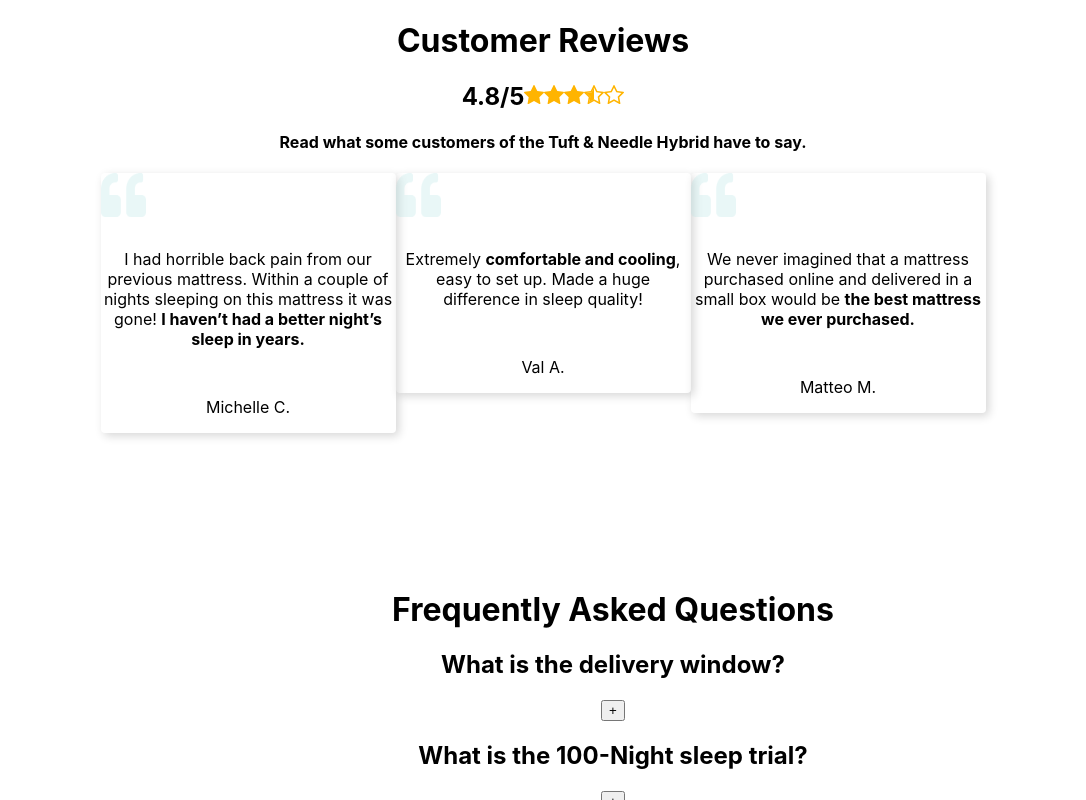
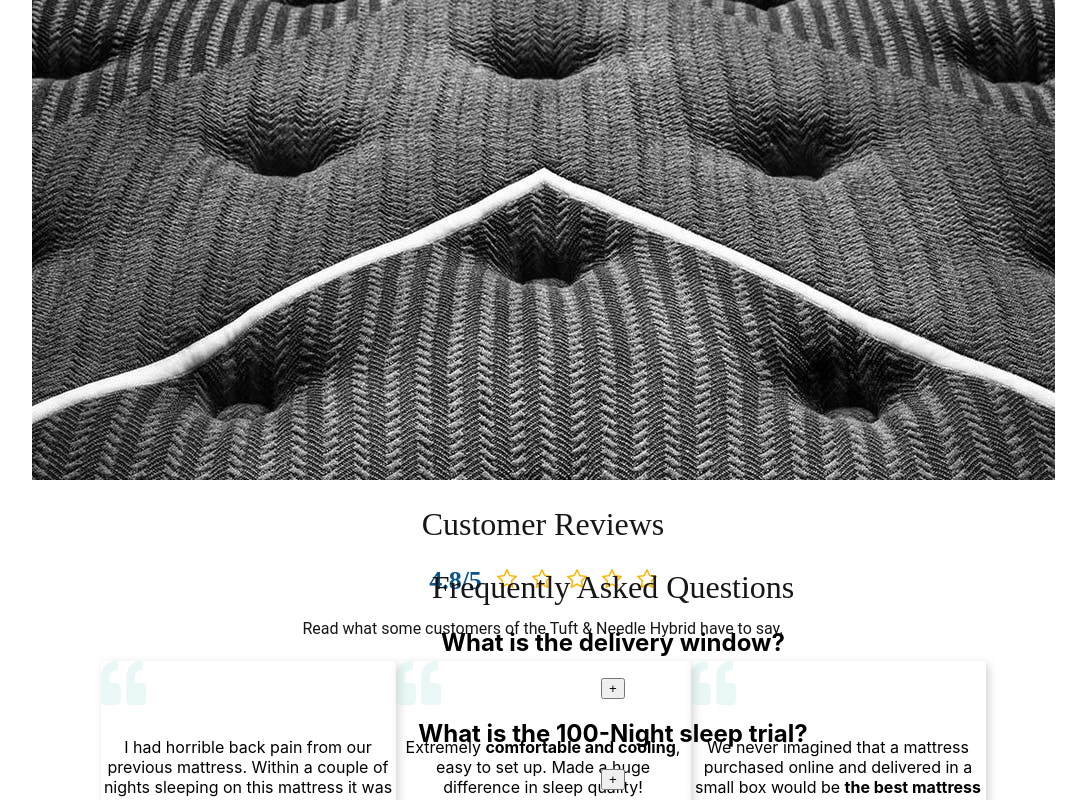
Before and after one commit to oliverfeher/takehome, a React (Create React App) app: page / in a window 1280 px wide. Shown: the top 800 px of the page, without its empty margins (27-1113 px from the left). Built offline with nearby package versions, Linux system fonts and the light colour scheme.

Commit message:
added font styling for customer review h1, h4, and ratings

```diff
--- a/src/App.css
+++ b/src/App.css
@@ -127,7 +127,3 @@
     transform: rotate(360deg);
   }
 }
-
-@media (max-width: 850px){
-
-}
--- a/src/Components/CustomerReviews/CustomerReviews.jsx
+++ b/src/Components/CustomerReviews/CustomerReviews.jsx
@@ -1,12 +1,12 @@
 import React from 'react';
 import './customer-reviews.css';
-import '../../App.css';
 import { customerReviewsData } from '../../data-module.js';
 
+import heroImage from '../../Assets/images/customerReviewsHeroImage.jpeg';
 import quoteLeft from '../../Assets/icons/quote-left-solid.png';
-import ratingStar from '../../Assets/icons/rating-star-yellow.svg';
 import emptyStar from '../../Assets/icons/empty-star-yellow.svg';
-import halfStar from '../../Assets/icons/half-star-yellow.svg';
+// import halfStar from '../../Assets/icons/half-star-yellow.svg';
+// import ratingStar from '../../Assets/icons/rating-star-yellow.svg';
 
 const CustomerReviews = () => {
 
@@ -14,14 +14,14 @@ const CustomerReviews = () => {
 
     return (
         <div className="customer-review-frame">
-
+            <img src={heroImage} alt="grey mattress" />
             <h1>Customer Reviews</h1>
 
             <h2 className="rating">{customerReviewsData.maScore}/5
-                <img src={ratingStar} alt="star"/>
-                <img src={ratingStar} alt="star"/>
-                <img src={ratingStar} alt="star"/>
-                <img src={halfStar} alt="star"/>
+                <img src={emptyStar} alt="star"/>
+                <img src={emptyStar} alt="star"/>
+                <img src={emptyStar} alt="star"/>
+                <img src={emptyStar} alt="star"/>
                 <img src={emptyStar} alt="star"/>
             </h2>
 
--- a/src/Components/CustomerReviews/customer-reviews.css
+++ b/src/Components/CustomerReviews/customer-reviews.css
@@ -1,3 +1,4 @@
+
 .customer-review-frame {
     top: 2953px;
     left: 63px;
@@ -7,12 +8,41 @@
     background-color: #FFFFFF 0% 0% no-repeat padding-box;
     opacity: 1;
 }
+
 h1 {
+    font: var(--unnamed-font-style-normal) normal var(--unnamed-font-weight-normal) var(--unnamed-font-size-32)/var(--unnamed-line-spacing-38) var(--unnamed-font-family-mr-eaves-xl-san-ot);
+    letter-spacing: var(--unnamed-character-spacing-0);
+    color: var(--unnamed-color-161616);
+    text-align: center;
+    /* font: normal normal normal 32px/38px Mr Eaves XL San OT; */
+    /* letter-spacing: 0px; */
+    /* color: #161616; */
+    opacity: 1;
 
+}
+h4 {
+    font: var(--unnamed-font-style-normal) normal var(--unnamed-font-weight-normal) var(--unnamed-font-size-16)/var(--unnamed-line-spacing-22) var(--unnamed-font-family-roboto);
+    letter-spacing: var(--unnamed-character-spacing-0);
+    color: var(--unnamed-color-161616);
+    text-align: center;
+    /* font: normal normal normal 16px/22px Roboto; */
+    /* letter-spacing: 0px; */
+    /* color: #161616; */
+    opacity: 1;
 }
 
 .rating {
-
+    font: var(--unnamed-font-style-normal) normal var(--unnamed-font-weight-bold) var(--unnamed-font-size-26)/var(--unnamed-line-spacing-31) var(--unnamed-font-family-mr-eaves-xl-san-ot);
+    letter-spacing: var(--unnamed-character-spacing-0);
+    color: var(--ma-blue-rgb);
+    /* text-align: left; */
+    /* font: normal normal bold 26px/31px Mr Eaves XL San OT; */
+    /* letter-spacing: 0px; */
+    /* color: #0A558C; */
+    opacity: 1;
+}
+.rating img {
+    padding: 0px 0px 0px 15px;
 }
 
 h4 {
--- a/src/Components/FrequentlyAskedQuestions/FrequentlyAskedQuestions.jsx
+++ b/src/Components/FrequentlyAskedQuestions/FrequentlyAskedQuestions.jsx
@@ -1,6 +1,5 @@
 import React, { useState } from 'react';
 import './frequently-asked-questions.css';
-import '../../App.css';
 // import { Link } from 'react-router-dom';
 import { frequentlyAskedData } from '../../data-module.js';
 
```
